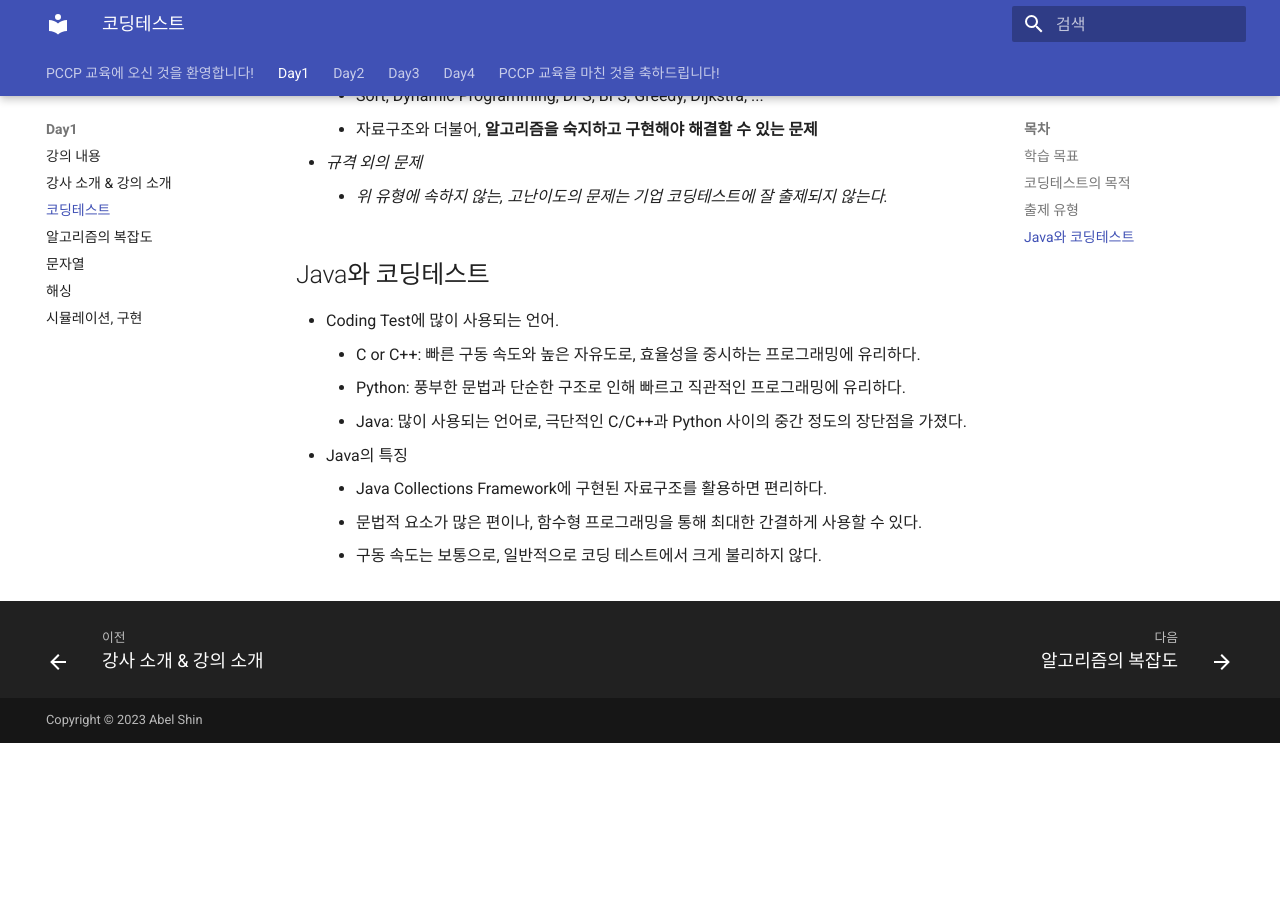
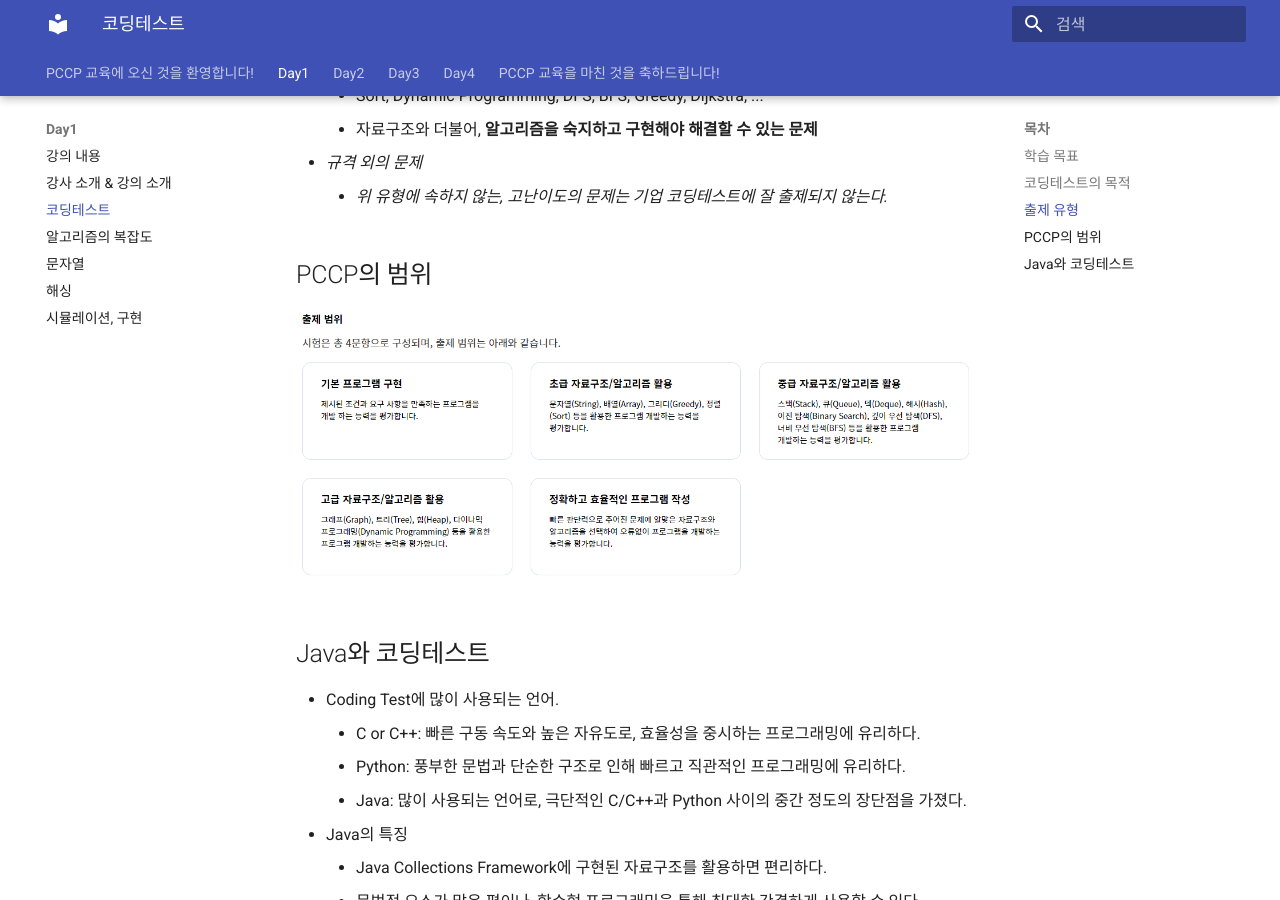
Before and after one commit to abel-shin/pccp-java, an MkDocs documentation site: the page built from docs/day1/section3.md, in a window 1280 px wide and 900 px high, scrolled down 832 px. Built offline with MkDocs 1.6.1 and Material for MkDocs 9.7.7, drawn with Linux system fonts in a browser that asks for light colours; before the commit the page ends 1575 px from its top, so only the background shows below that.

Commit message:
added pccp range

```diff
--- a/docs/day1/section3.md
+++ b/docs/day1/section3.md
@@ -27,6 +27,10 @@
 - *규격 외의 문제*
     - *위 유형에 속하지 않는, 고난이도의 문제는 기업 코딩테스트에 잘 출제되지 않는다.*
 
+## PCCP의 범위
+
+![PCCP 시험 범위](img/section3/1.png)
+
 ## Java와 코딩테스트
 
 - Coding Test에 많이 사용되는 언어.
```
Also changed, not shown: docs/day1/img/section3/1.png (added).
